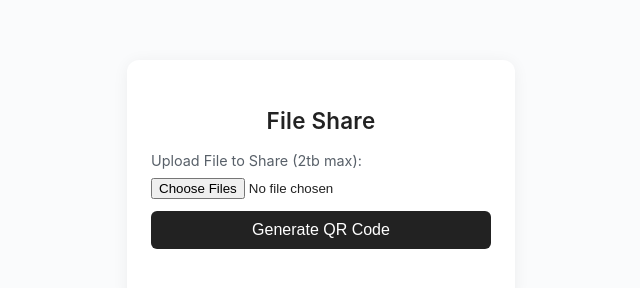
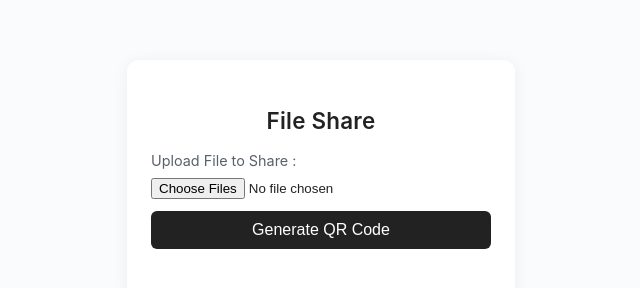
Before and after one commit to AtulYadavCodes/filesharescan, a plain HTML site: page index.html in a window 1280 px wide. Shown: the full height of the page, 319-959 px from the left. Drawn offline with Linux system fonts and the light colour scheme.

Commit message:
Update index.html

```diff
--- a/index.html
+++ b/index.html
@@ -10,7 +10,7 @@
         <div class="container">
             <h1 >File Share </h1>
             <form id="qrForm">
-                <label for="qrText">Upload File to Share (2tb max):</label>
+                <label for="qrText">Upload File to Share :</label>
                 <input type="file" id="qrText" required multiple>
                 <button type="submit">Generate QR Code</button>
             </form>
```
